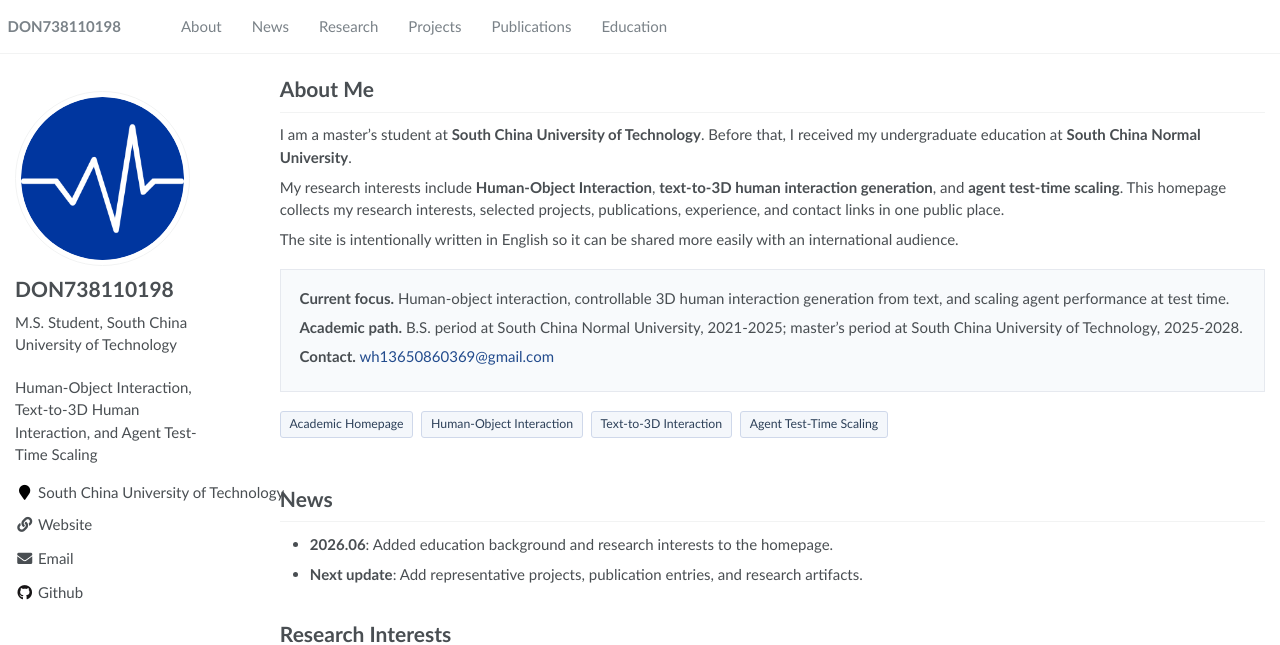
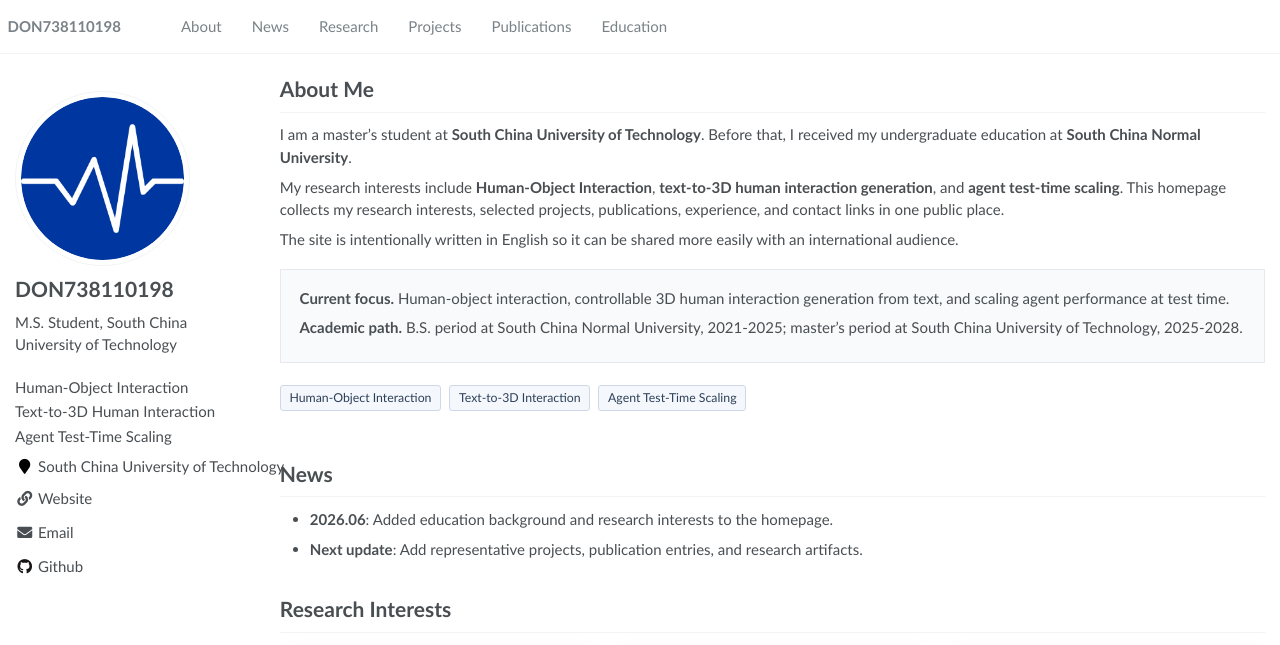
Before and after one commit to DON738110198/DON738110198.github.io, a Jekyll site: the page built from index.md, in a window 1280 px wide and 1400 px high, cut to the strip 0-645 px from the top of the window. Built offline with Jekyll 4.4.1, drawn with Linux system fonts in a browser that asks for light colours.

Commit message:
Polish homepage text layout

```diff
--- a/_config.yml
+++ b/_config.yml
@@ -24,6 +24,10 @@ author:
   name             : "DON738110198"
   avatar           : "/images/android-chrome-512x512.png"
   bio              : "M.S. Student, South China University of Technology"
+  research_interests:
+    - "Human-Object Interaction"
+    - "Text-to-3D Human Interaction"
+    - "Agent Test-Time Scaling"
   location         :
   employer         : "South China University of Technology"
   pubmed           :
--- a/_includes/author-profile.html
+++ b/_includes/author-profile.html
@@ -17,7 +17,15 @@
     <!-- <button class="btn btn--inverse">More Info & Contact</button> -->
     <ul class="author__urls social-icons">
       {% if site.description %}
-        <li><div style="white-space: normal; margin-bottom: 1em;">{{ site.description }}</div></li>
+        {% if author.research_interests %}
+          <li class="author__research-list">
+            {% for interest in author.research_interests %}
+              <span>{{ interest }}</span>
+            {% endfor %}
+          </li>
+        {% else %}
+          <li><div style="white-space: normal; margin-bottom: 1em;">{{ site.description }}</div></li>
+        {% endif %}
       {% endif %}
       {% if author.location %}
         <li><i class="fa fa-fw fa-map-marker" aria-hidden="true"></i> {{ author.location }}</li>
--- a/_includes/head.html
+++ b/_includes/head.html
@@ -4,6 +4,7 @@
 <meta name="HandheldFriendly" content="True">
 <meta name="MobileOptimized" content="320">
 <meta name="viewport" content="width=device-width, initial-scale=1.0">
+<meta name="google" content="notranslate">
 
 <script>
   document.documentElement.className = document.documentElement.className.replace(/\bno-js\b/g, '') + ' js ';
--- a/_layouts/default.html
+++ b/_layouts/default.html
@@ -3,7 +3,7 @@ layout: compress
 ---
 
 <!doctype html>
-<html lang="{{ page.lang | default: 'en' }}" class="no-js">
+<html lang="{{ page.lang | default: 'en' }}" class="no-js notranslate" translate="no">
   <head>
     {% include head.html %}
     {% include head/custom.html %}
--- a/assets/css/main.scss
+++ b/assets/css/main.scss
@@ -119,11 +119,20 @@ h1:before, .anchor:before {
     margin-bottom: .45em;
 }
 
+.author__research-list {
+    line-height: 1.45;
+}
+
+.author__research-list span {
+    display: block;
+    margin-bottom: .15em;
+}
+
 .tag-list {
     display: flex;
     flex-wrap: wrap;
     gap: .55em;
-    margin: 1.2em 0 1.8em;
+    margin: 1.45em 0 1.9em;
 }
 
 .tag-list span {
--- a/index.md
+++ b/index.md
@@ -34,12 +34,9 @@ The site is intentionally written in English so it can be shared more easily wit
 
 **Academic path.** B.S. period at South China Normal University, 2021-2025; master's period at South China University of Technology, 2025-2028.
 
-**Contact.** [wh13650860369@gmail.com](mailto:wh13650860369@gmail.com)
-
 </div>
 
 <div class="tag-list">
-  <span>Academic Homepage</span>
   <span>Human-Object Interaction</span>
   <span>Text-to-3D Interaction</span>
   <span>Agent Test-Time Scaling</span>
```
